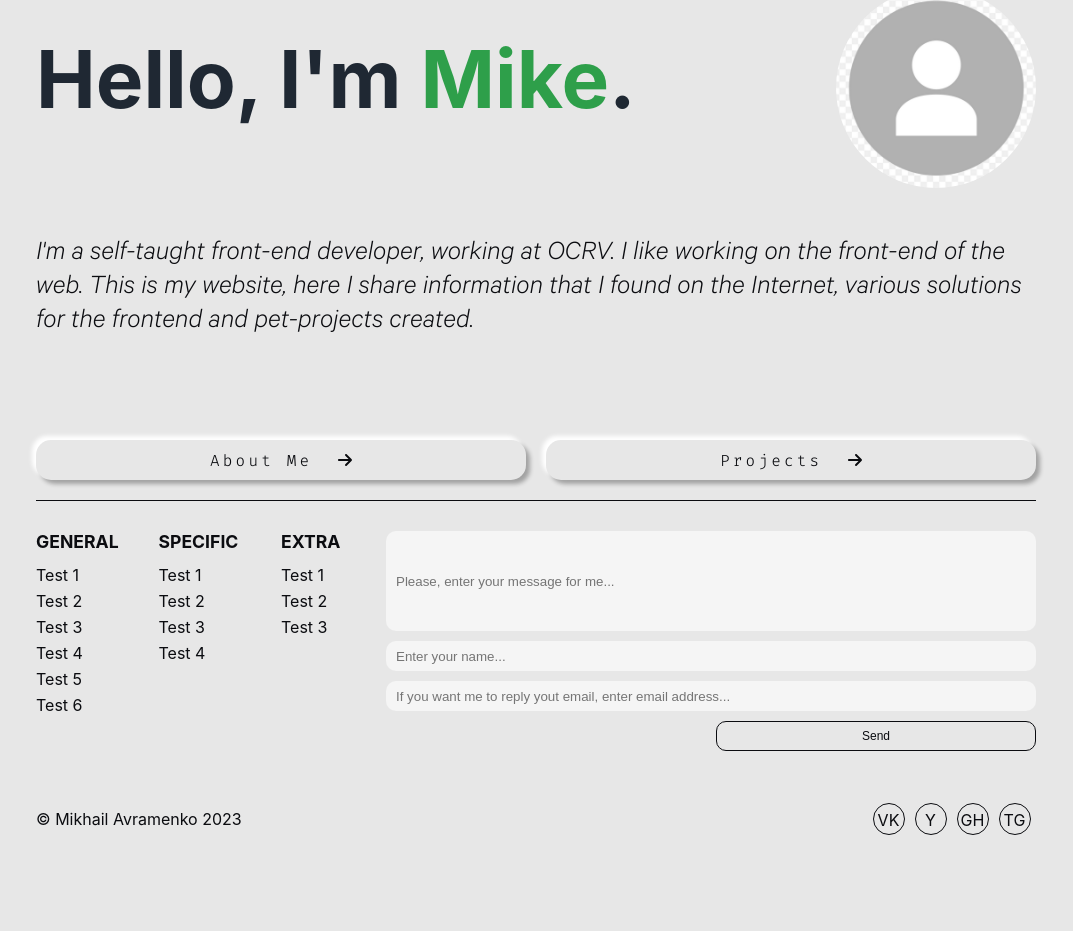
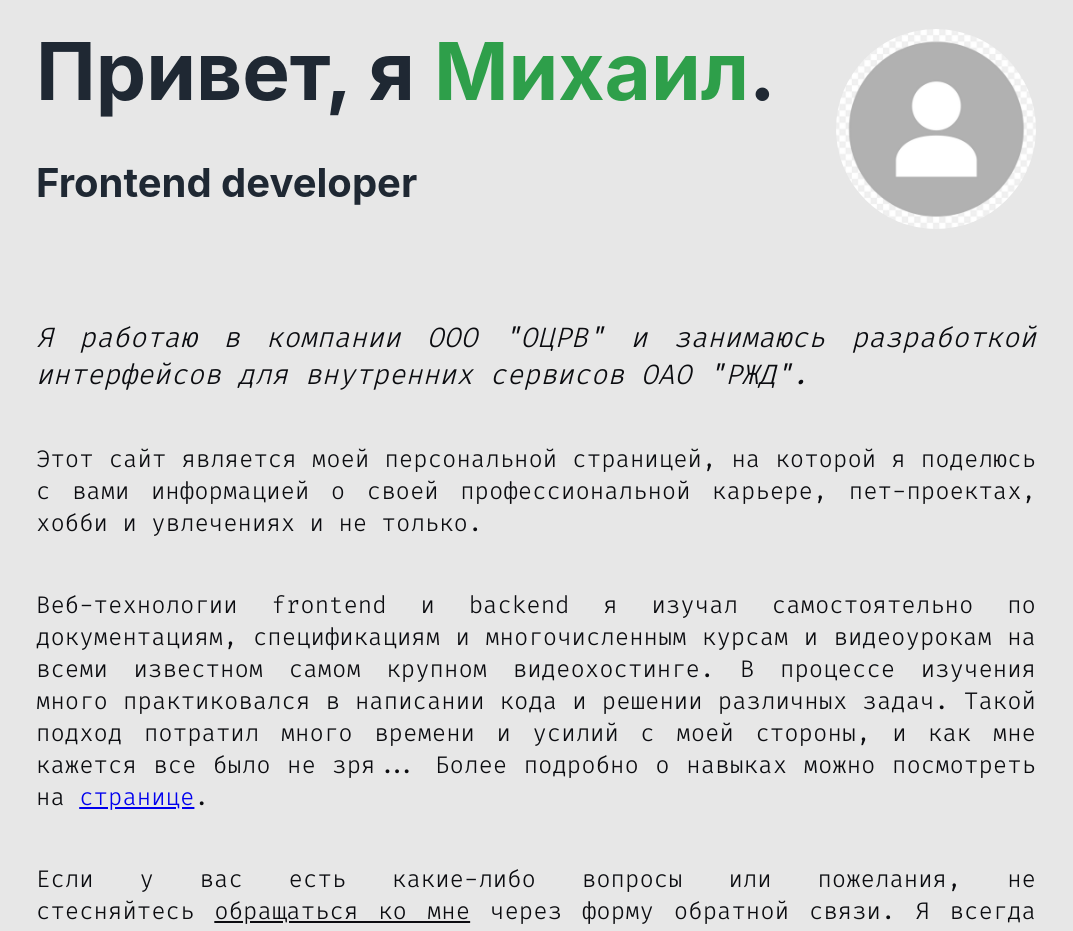
Before and after one commit to avramenkomy/portfolio, a React (Create React App) app in the folder frontend/: page / in a window 1280 px wide. Shown: the part 82-1013 px from the top of the page, without its empty margins (104-1177 px from the left). Before the commit the page ends 928 px from the top, so only its background shows below. Built offline with nearby package versions, Linux system fonts and the light colour scheme.

Commit message:
WIP: update home component

```diff
--- a/frontend/src/components/Home.jsx
+++ b/frontend/src/components/Home.jsx
@@ -14,6 +14,7 @@ const useStyles = createUseStyles({
     flexWrap: 'nowrap',
     alignItems: 'center',
     '@media (max-width: 670px)': {
+      alignItems: 'center',
       flexDirection: 'column-reverse',
     }
   },
@@ -35,6 +36,13 @@ const useStyles = createUseStyles({
     },
     '@media (max-width: 670px)': {
       fontSize: '30px',
+      textAlign: 'center',
+    }
+  },
+  occupation: {
+    fontSize: '0.5em',
+    '@media (max-width: 670px)': {
+      fontSize: '0.75em',
     }
   },
   name: {
@@ -56,20 +64,30 @@ const useStyles = createUseStyles({
     borderRadius: '50%',
   },
   introduce: {
+    '& :nth-child(1)': {
+      fontStyle: 'italic',
+      fontSize: '1.75rem',
+    },
     '& p': {
       marginTop: '50px',
-      marginBottom: '100px',
-      fontFamily: 'Calibre',
-      fontSize: '1.75rem',
-      fontStyle: 'italic',
+      fontFamily: 'var(--font-mono)',
+      fontSize: '1.5rem',
       fontWeight: '300',
+      textAlign: 'justify',
       color: 'var(--contrast-text)',
+      '& > a': {
+        textDecoration: 'underline',
+        fontSize: '1em !important',
+        fontStyle: 'normal !important',
+      },
+      '& > a:visited': {
+        color: 'var(--contrast-text)',
+      },
       '@media (max-width: 950px)': {
         fontSize: '1.75rem',
       },
       '@media (max-width: 810px)': {
         fontSize: '1.45rem',
-        textAlign: 'center',
         fontWeight: '400',
         width: 'auto',
       },
@@ -101,6 +119,12 @@ const useStyles = createUseStyles({
         color: 'inherit',
       },
     },
+  },
+  scroll_to_bottom: {
+    textDecoration: 'underline',
+    cursor: 'pointer',
+    fontSize: 'inherit !important',
+    fontStyle: 'normal !important'
   }
 });
 
@@ -108,11 +132,16 @@ const useStyles = createUseStyles({
 function Home() {
   const classes = useStyles();
 
+  const scrollToBottom = () => {
+    window.scrollTo(0, document.body.scrollHeight);
+  }
+
   return (
     <div className={classes.root}>
       <div className={classes.title__container}>
         <h1 className={classes.h1_title}>
-          Hello, I'm <span className={classes.name}>Mike</span>.
+          Привет, я&nbsp;<span className={classes.name}>Михаил</span>.<br />
+          <span className={classes.occupation}>Frontend developer</span>
         </h1>
         <div className={classes.photo__container}>
           <img className={classes.photo_mock} src={usersPhotoMock} alt="my_photo"/>
@@ -120,26 +149,50 @@ function Home() {
       </div>
       <div className={classes.introduce}>
         <p>
-          I'm a self-taught front-end developer, working at OCRV. I like working on the front-end of the web.
-          This is my website, here I share information that I found on the Internet,
-          various solutions for the frontend and pet-projects created.
+          Я работаю в компании ООО "ОЦРВ" и занимаюсь разработкой интерфейсов
+          для внутренних сервисов ОАО "РЖД".
         </p>
 
-        <div className={classes.links}>
-          {/* <button className="neumorphism_button">
-            <Link to={'/about-me'}>About Me&nbsp;&nbsp;<FontAwesomeIcon icon={faArrowRight} color={'var(--primary)'}/></Link>
-          </button> */}
+        <p>
+          Этот сайт является моей персональной страницей, на которой я поделюсь с вами информацией
+          о своей профессиональной карьере, пет-проектах, хобби и увлечениях и не только.
+        </p>
+        <p>
+          Веб-технологии frontend и backend я изучал самостоятельно по документациям, спецификациям
+          и многочисленным курсам и видеоурокам на всеми известном самом крупном видеохостинге. В процессе
+          изучения много практиковался в написании кода и решении различных задач. Такой подход потратил
+          много времени и усилий с моей стороны, и как мне кажется все было не зря... Более подробно о навыках
+          можно посмотреть на <a href="/skills">странице</a>.
+        </p>
+        {/* <p>
+          Основным моим видом деятельности в настоящее время является frontend-разработка, поэтому я постараюсь
+          максимально четко и понятно раскрыть свои умения и навыки для возможного сотрудничества. Я готов помочь
+          вам создать сайт, который будет соответствовать вашим потребностям и целям. Здесь
+          вы найдете информацию о моих проектах, а так же у вас будет возможность посмотреть блог, в котором
+          я буду по мере возможности выкладывать новости, статьи о том, как тот или иной проект реализовывался.
+        </p>
+        <p>
+          Помимо программирования, также люблю путешествовать и побывал в некоторых интересных местах в России и
+          за ее пределами. Каждая поездка была для меня новым опытом и возможностью узнать что-то новое о культуре
+          и традициях разных народов.
 
-          <Link to={'/about-me'} className="neumorphism_button">About Me&nbsp;&nbsp;<FontAwesomeIcon icon={faArrowRight} color={'var(--primary)'}/></Link>
-          <Link to={'/projects'} className="neumorphism_button">Projects&nbsp;&nbsp;<FontAwesomeIcon icon={faArrowRight} color={'var(--primary)'}/></Link>
+          Ну и последнее мое хобби - создание электронных устройств. Я люблю работать с микроконтроллерами и
+          создавать различные устройства, которые могут помочь людям в их повседневной жизни.
+        </p>
+        <p>
+          Ну и последнее мое хобби это электротехника и электроника. Работа с электронными компонентами и
+          микроконтроллерами доставляет мне немало удовольствия.
+        </p>*/}
+        <p>
+          Если у вас есть какие-либо вопросы или пожелания, не стесняйтесь&nbsp;
+          <span className={classes.scroll_to_bottom} onClick={ () => {scrollToBottom()}}>обращаться ко мне</span>&nbsp;через
+          форму обратной связи. Я всегда готов помочь и обсудить детали сотрудничества.
+        </p>
+      </div>
 
-          {/* <button className="neumorphism_button">
-            <Link to={'/blog'}>Blog&nbsp;&nbsp;<FontAwesomeIcon icon={faArrowRight} /></Link>
-          </button> */}
-          {/* <button className="neumorphism_button">
-            <Link to={'/projects'}>Projects&nbsp;&nbsp;<FontAwesomeIcon icon={faArrowRight} color={'var(--primary)'}/></Link>
-          </button> */}
-        </div>
+      <div className={classes.links}>
+        <Link to={'/about-me'} className="neumorphism_button">About Me&nbsp;&nbsp;<FontAwesomeIcon icon={faArrowRight} color={'var(--primary)'}/></Link>
+        <Link to={'/projects'} className="neumorphism_button">Projects&nbsp;&nbsp;<FontAwesomeIcon icon={faArrowRight} color={'var(--primary)'}/></Link>
       </div>
     </div>
   )
```
